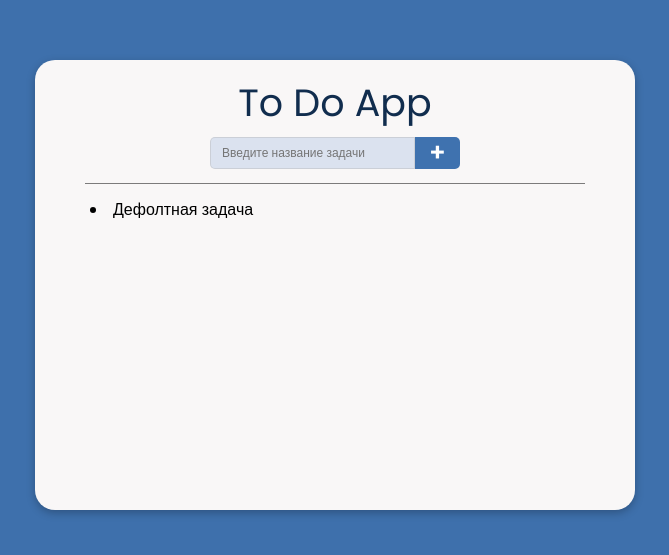
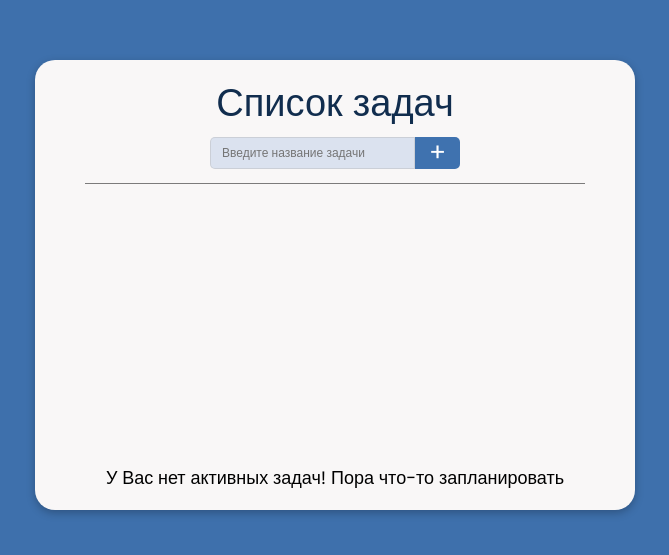
Before and after one commit to AlekseyLevada/To-Do_List-TS-React-Vite-, a React (Vite) app: page / in a window 1280 px wide. Shown: the part 115-670 px from the top of the page, without its empty margins (305-974 px from the left). Built offline with nearby package versions, Linux system fonts and the light colour scheme.

Commit message:
Добавлена компонента ввода данных

```diff
--- a/src/components/AppTemplate/AppTemplate.tsx
+++ b/src/components/AppTemplate/AppTemplate.tsx
@@ -13,17 +13,28 @@ export const AppTemplate: React.FC = (): JSX.Element => {
   return (
     <>
       <article className={styles.appTemplate}>
+        <div className={styles.appTemplateTop}>
           <AppTitle />
-        <InputWindow/>
+          <InputWindow onAdd={(title: string) => title && title !== "" ? createTask(title) : null} />
           {
             tasks.map(task => {
-            return(
-              <li key={task.id} className={styles.number}>
-                {task.title}
-              </li>
+              return (
+                <ul>
+                  <li key={task.id}>{task.title}</li>
+                </ul>
+
               )
             })
           }
+        </div>
+        <div className={styles.appTemplateMessages}>
+          {
+            tasks.length === 0 && <p className={styles.appTemplateMessageLost}>У Вас нет активных задач! Пора что-то запланировать</p>
+          }
+          {
+            tasks.length > 0 && <p className={styles.appTemplateMessageLength}>Текущих задач: {tasks.length}</p>
+          }
+        </div>
       </article>
     </>
   )
--- a/src/components/AppTemplate/styles/style.module.scss
+++ b/src/components/AppTemplate/styles/style.module.scss
@@ -5,4 +5,24 @@
   border-radius: 20px;
   background: #F9F7F7;
   padding: 20px 55px;
+  position: relative;
+  display: flex;
+  flex-direction: column;
+  gap: 20px;
+  justify-content: space-between;
 }
+
+.appTemplateTop {
+  background: inherit;
+}
+
+.appTemplateMessages {
+  background: inherit;
+}
+
+.appTemplateMessageLost,
+.appTemplateMessageLength {
+  text-align: center;
+  font-weight: 400;
+  font-size: 18px;
+}
--- a/src/components/AppTitile/AppTitle.tsx
+++ b/src/components/AppTitile/AppTitle.tsx
@@ -4,7 +4,7 @@ export const AppTitle: React.FC = (): JSX.Element => {
   return (
     <>
       <h1 className={styles.appTitle}>
-        To Do App
+        Список задач
       </h1>
     </>
   )
--- a/src/components/InputWindow/Inputwindow.tsx
+++ b/src/components/InputWindow/Inputwindow.tsx
@@ -1,11 +1,24 @@
+import { useCallback, useState } from "react";
 import styles from "./styles/style.module.scss"
+import IinputWindow from "./types/IInputWiindow"
 
-export const InputWindow:React.FC = ():JSX.Element => {
-  return(
+export const InputWindow: React.FC<IinputWindow> = ({ onAdd }): JSX.Element => {
+
+  const [inputValue, setinputValue] = useState("")
+  const addTask = useCallback(() => {
+    onAdd(inputValue)
+    setinputValue("")
+  }, [inputValue])
+
+  return (
     <>
       <div className={styles.inputWindowWrapper}>
-        <input className={styles.inputWindow} type="text" placeholder="Введите название задачи"/>
-        <button className={styles.inputWindowBtn}>+</button>
+        <input className={styles.inputWindow}
+          type="text" placeholder="Введите название задачи"
+          value={inputValue}
+          onChange={(e) => {setinputValue(e.target.value)}}
+          onKeyDown={(e) => e.key === "Enter"}/>
+        <button className={styles.inputWindowBtn} area-label="Добавить задачу" onClick={() => addTask()}>+</button>
       </div>
     </>
   )
--- a/src/components/InputWindow/styles/style.module.scss
+++ b/src/components/InputWindow/styles/style.module.scss
@@ -44,7 +44,7 @@
   align-items: center;
   border-radius: 0 5px 5px 0;
   color: #fff;
-  font: 600 25px/25px "Poppins", sans-serif;
+  font: 400 25px/25px "Poppins", sans-serif;
   background: #3F72AF;
   transition: .2s ease-in-out;
   &:hover {
--- /dev/null
+++ b/src/components/InputWindow/types/IInputWiindow.ts
@@ -0,0 +1,6 @@
+
+interface IinputWindow{
+  onAdd: (title:string) => void
+}
+
+export default IinputWindow
--- a/src/store/ToDoStore.ts
+++ b/src/store/ToDoStore.ts
@@ -3,13 +3,7 @@ import { generateId } from "../services/idGenerator/idGenerator";
 import IToDoStore from "./types/IToDoStore";
 
 export const ToDoStore = create<IToDoStore>((set, get) => ({
-  tasks: [
-    {
-      id: generateId(),
-      title: "Дефолтная задача",
-      timeAt: Date.now(),
-    }
-  ],
+  tasks: [],
 
   createTask: (title: string) => {
     const { tasks } = get()
```
Lines whose indentation alone changed are shown as unchanged.
